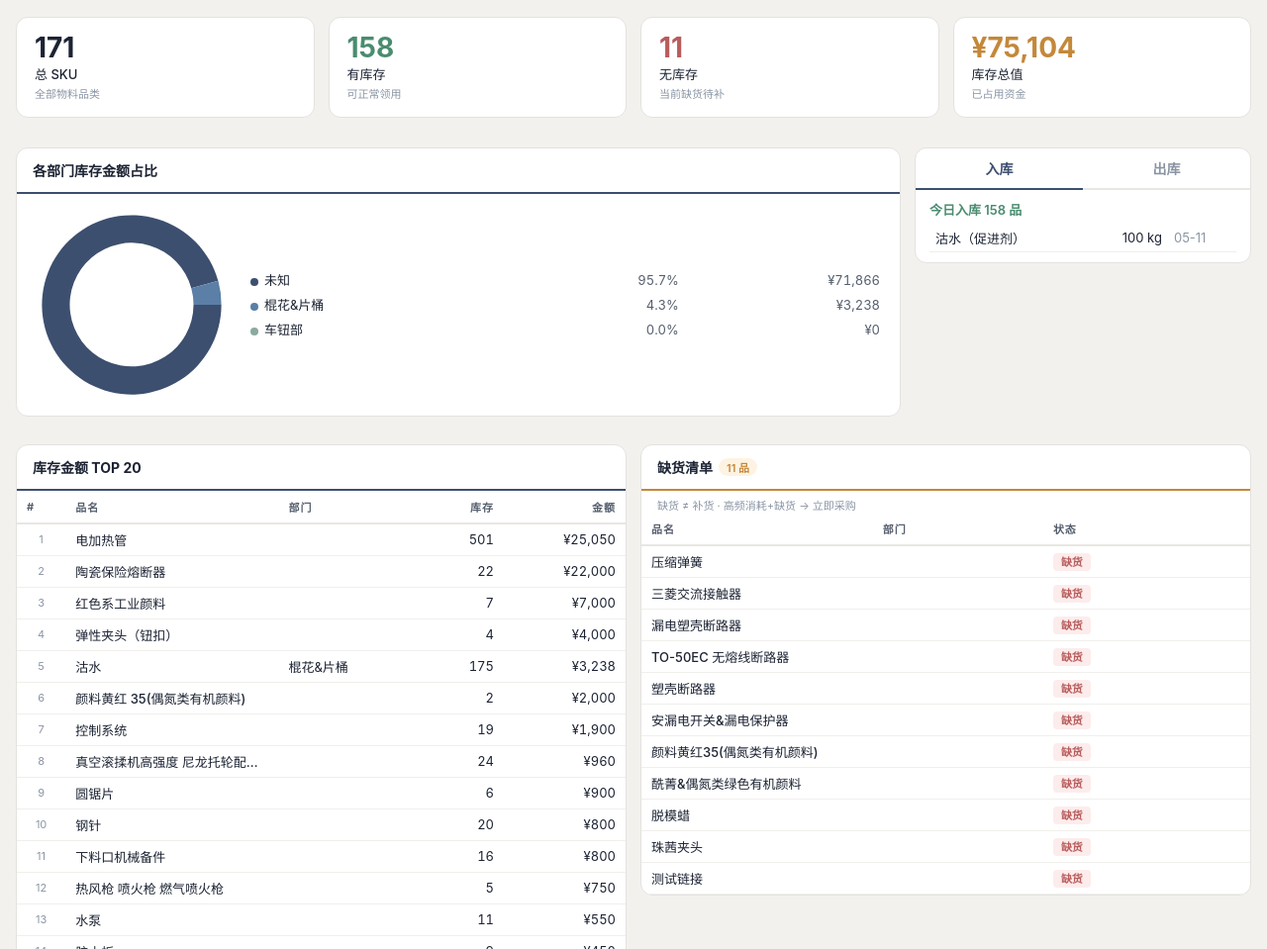
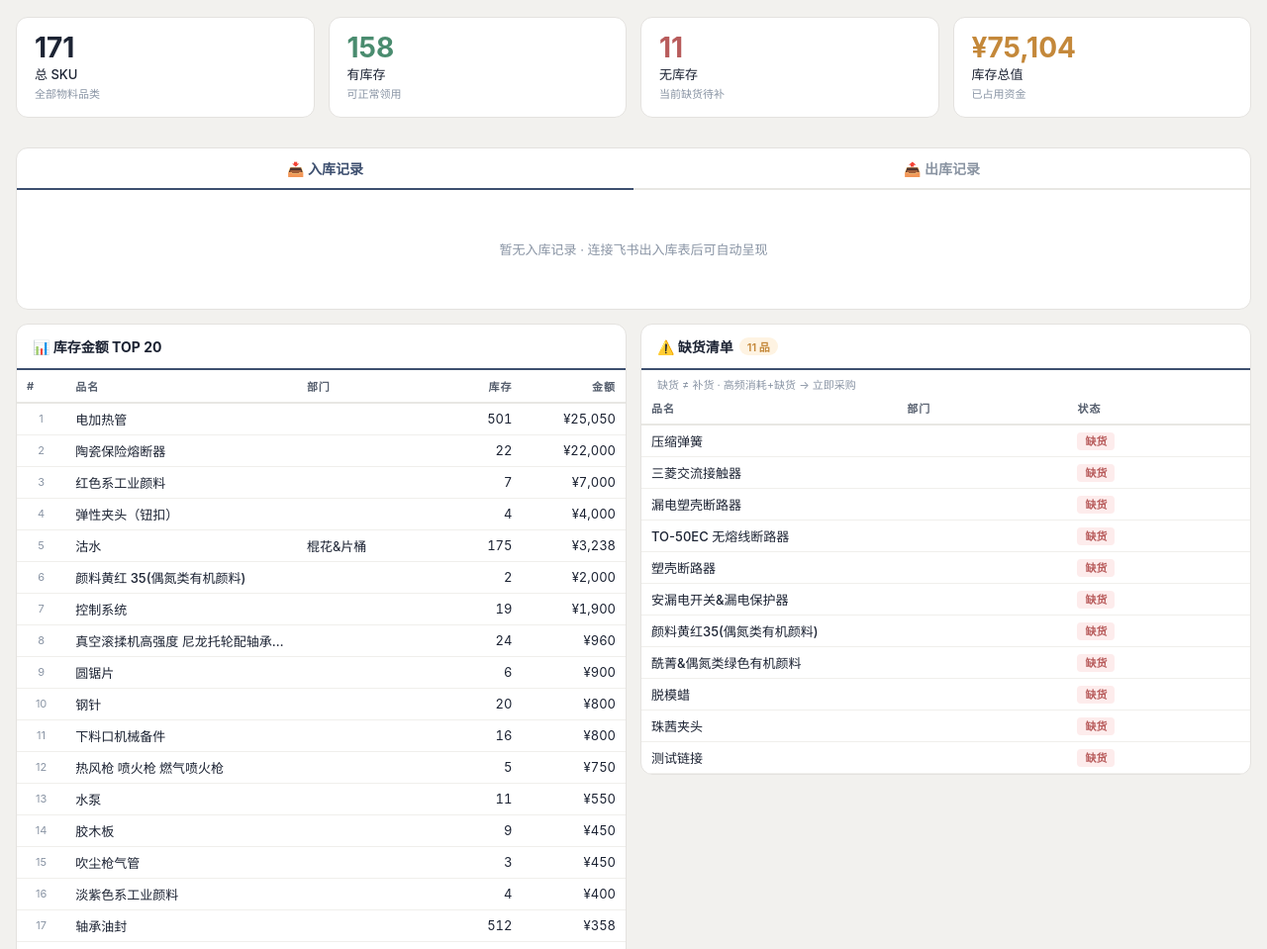
Before and after one commit to wayne8877/hs-inventory-dashboard, a website: page index.html in a window 1280 px wide. Shown: the part 927-1886 px from the top of the page at 99% size. Drawn offline with Linux system fonts and the light colour scheme.

Commit message:
刷新 05-13 14:45

```diff
--- a/index.html
+++ b/index.html
@@ -189,7 +189,7 @@ body{
     <div><div class="brand-name">合盛辅料</div><div class="brand-en">HeSheng Button</div></div>
   </div>
   <div class="hdr-info">
-    <div class="hdr-info-item"><div class="hdr-info-label">Updated</div><div class="hdr-info-value">2026-05-13 14:35</div></div>
+    <div class="hdr-info-item"><div class="hdr-info-label">Updated</div><div class="hdr-info-value">2026-05-13 14:45</div></div>
     <div class="hdr-divider"></div>
     <div class="hdr-info-item"><div class="hdr-info-label">Source</div><div class="hdr-info-value">Feishu Bitable</div></div>
   </div>
@@ -200,7 +200,7 @@ body{
 <div class="o-section">
   <div class="o-header">
     <div class="o-title">📋 订单追踪</div>
-    <div class="o-updated">更新于 2026-05-13 14:35</div>
+    <div class="o-updated">更新于 2026-05-13 14:45</div>
   </div>
   <div class="o-kpi-row"><div class="okpi"><div class="okpi-icon" style="background:#EBF4FF;color:#2980B9">📋</div><div class="okpi-body"><div class="okpi-num">34</div><div class="okpi-label">全部订单</div></div><div class="okpi-sub">本月4单</div></div>
 <div class="okpi"><div class="okpi-icon" style="background:#E8F8F0;color:#27AE60">⚖</div><div class="okpi-body"><div class="okpi-num">752G</div><div class="okpi-label">订单总量 </div></div><div class="okpi-sub">本月0G</div></div>
@@ -268,46 +268,27 @@ body{
   <div class="kpi"><div class="kn o">¥75,104</div><div class="kl">库存总值</div><div class="ks">已占用资金</div></div>
 </div>
 
-<div class="mid-row section-gap">
-  <div class="card">
-    <div class="ctitle navy">各部门库存金额占比</div>
-    <div class="pie-section">
-      <svg class="pie-svg" viewBox="0 0 32 32" xmlns="http://www.w3.org/2000/svg">
-      <path d="M30.5 16.0 A14.5 14.5 0 1 1 29.97 12.12 L25.64 13.32 A10 10 0 1 0 26.00 16.00 Z" fill="#3D4F6F"/>
-      <path d="M30.0 12.1 A14.5 14.5 0 0 1 30.50 16.00 L26.00 16.00 A10 10 0 0 0 25.64 13.32 Z" fill="#5B7FA6"/>
-      </svg>
-      <div class="pie-legend">
-        <table>
-          <tr><td><span class="dot" style="background:#3D4F6F"></span>未知</td><td class="num">95.7%</td><td class="num">¥71,866</td></tr>
-          <tr><td><span class="dot" style="background:#5B7FA6"></span>棍花&片桶</td><td class="num">4.3%</td><td class="num">¥3,238</td></tr>
-          <tr><td><span class="dot" style="background:#8BAA9E"></span>车钮部</td><td class="num">0.0%</td><td class="num">¥0</td></tr>
-        </table>
-      </div>
-    </div>
-  </div>
+<div class="section-gap">
   <div class="card">
     <div class="tab-bar">
-      <div class="tab active" onclick="swTab(this,'in')">入库</div>
-      <div class="tab" onclick="swTab(this,'out')">出库</div>
+      <div class="tab active" onclick="swTab(this,'in')">📥 入库记录</div>
+      <div class="tab" onclick="swTab(this,'out')">📤 出库记录</div>
     </div>
-    <div id="t-in" class="tab-body">
-      <div style="color:#4A8C6F;font-weight:600;margin-bottom:6px">今日入库 158 品</div>
-      <table><tbody>
-        <tr><td class="name">沽水（促进剂）</td><td style="text-align:right">100 kg</td><td style="color:#8A95A5">05-11</td></tr>
-      </tbody></table>
+    <div id="t-in" class="tab-body" style="min-height:120px">
+      <div style="text-align:center;padding:40px 0;color:#8A95A5">暂无入库记录 · 连接飞书出入库表后可自动呈现</div>
     </div>
-    <div id="t-out" class="tab-body" style="display:none">
-      <div style="color:#8A95A5;text-align:center;padding:20px 0">暂无出库记录</div>
+    <div id="t-out" class="tab-body" style="min-height:120px;display:none">
+      <div style="text-align:center;padding:40px 0;color:#8A95A5">暂无出库记录 · 连接飞书出入库表后可自动呈现</div>
     </div>
   </div>
 </div>
 
 <div class="section-gap two-row">
   <div class="card">
-    <div class="ctitle navy">库存金额 TOP 20</div>
+    <div class="ctitle navy">📊 库存金额 TOP 20</div>
     <div class="tbl-scroll">
       <table>
-        <thead><tr><th style="width:8%">#</th><th style="width:35%">品名</th><th style="width:20%">部门</th><th class="tr" style="width:17%">库存</th><th class="tr" style="width:20%">金额</th></tr></thead>
+        <thead><tr><th style="width:8%">#</th><th style="width:38%">品名</th><th style="width:22%">部门</th><th class="tr" style="width:15%">库存</th><th class="tr" style="width:17%">金额</th></tr></thead>
         <tbody>
         <tr><td class="td-num">1</td><td class="td-name">电加热管</td><td></td><td class="tr">501</td><td class="tr">¥25,050</td></tr>
         <tr><td class="td-num">2</td><td class="td-name">陶瓷保险熔断器</td><td></td><td class="tr">22</td><td class="tr">¥22,000</td></tr>
@@ -335,11 +316,11 @@ body{
     </div>
   </div>
   <div class="card">
-    <div class="ctitle orange">缺货清单 <span class="cnt o">11 品</span></div>
+    <div class="ctitle navy">⚠️ 缺货清单 <span class="cnt o">11 品</span></div>
     <div class="note">缺货 ≠ 补货 · 高频消耗+缺货 → 立即采购</div>
     <div class="tbl-scroll" style="max-height:400px;overflow-y:auto;">
       <table>
-        <thead><tr><th style="width:38%">品名</th><th style="width:28%">部门</th><th style="width:34%">状态</th></tr></thead>
+        <thead><tr><th style="width:42%">品名</th><th style="width:28%">部门</th><th style="width:30%">状态</th></tr></thead>
         <tbody>
         <tr><td class="td-name">压缩弹簧</td><td></td><td><span class="st r">缺货</span></td></tr>
         <tr><td class="td-name">三菱交流接触器</td><td></td><td><span class="st r">缺货</span></td></tr>
```
